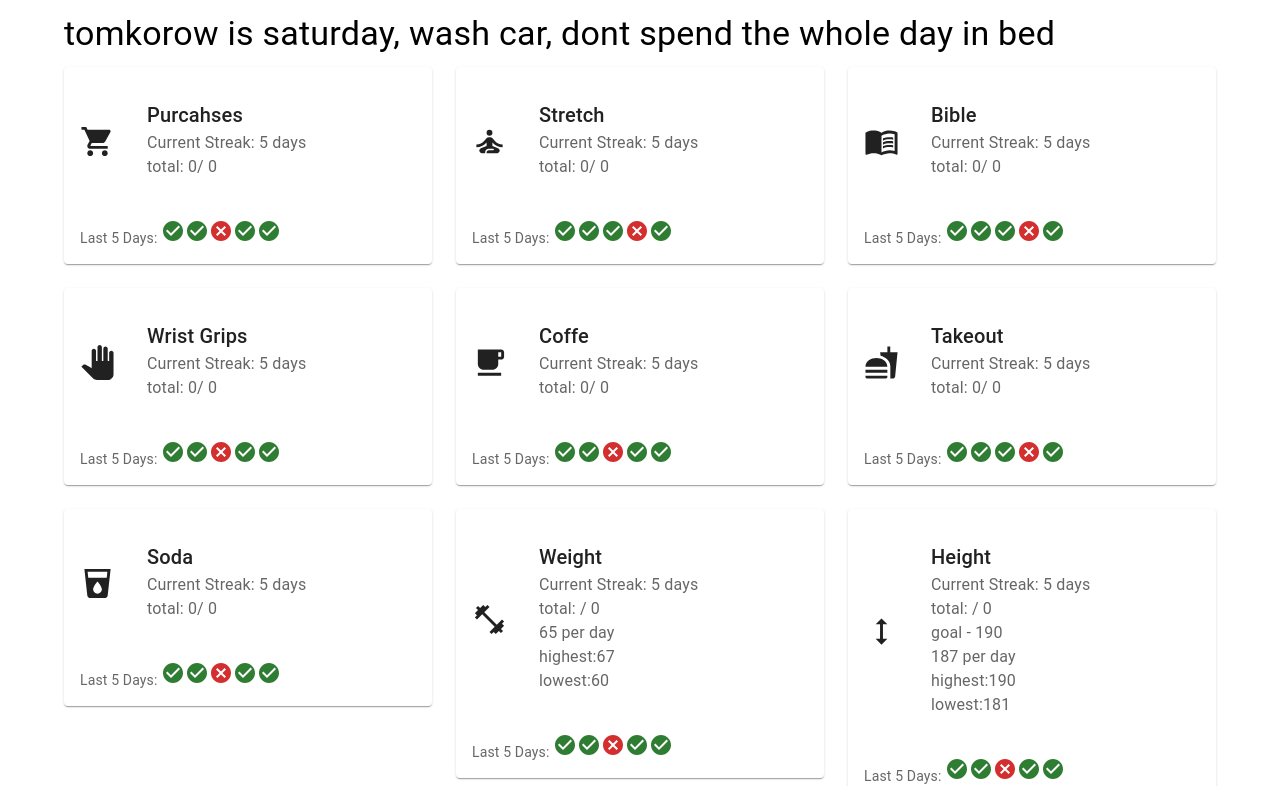
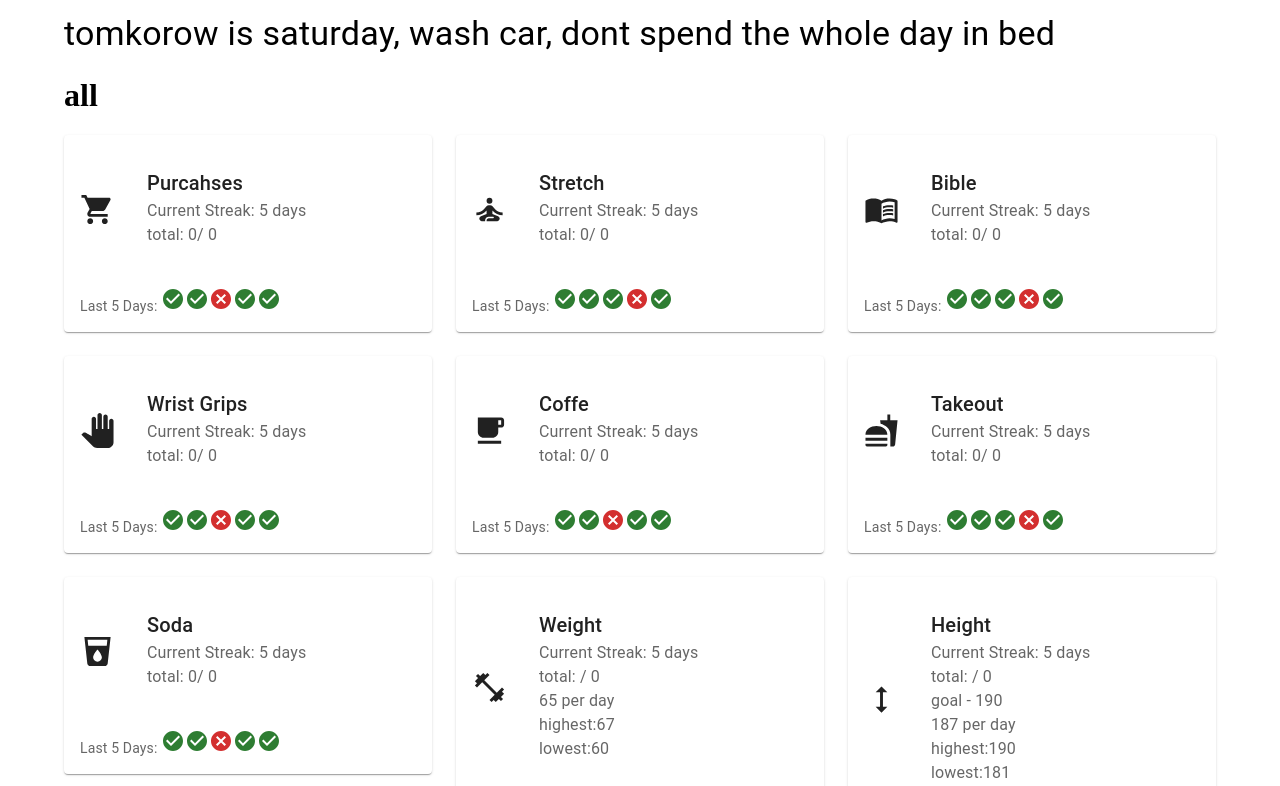
Before and after one commit to codebymarco/life-track-app, a React (Vite) app: page / in a window 1280 px wide. Shown: the part 456-1242 px from the top of the page. Built offline with nearby package versions, Linux system fonts and the light colour scheme.

Commit message:
made more changes

```diff
--- a/src/pages/Entries.tsx
+++ b/src/pages/Entries.tsx
@@ -35,6 +35,7 @@
 type FormData = {
   date: string;
   prayMorning: boolean;
+  prayDay: boolean;
   bookSummary: boolean;
   prayEvening: boolean;
   workout: boolean;
@@ -159,6 +160,7 @@
   >({
     date: "",
     prayMorning: false,
+    prayDay: false,
     bookSummary: false,
     prayEvening: false,
     mast: false,
@@ -229,6 +231,7 @@
     setFormData({
       date: "",
       prayMorning: false,
+      prayDay: false,
       bookSummary: false,
       prayEvening: false,
       mast: false,
@@ -535,6 +538,23 @@
               </Typography>
             }
           />
+
+          <FormControlLabel
+            control={
+              <Checkbox
+                checked={formData.prayDay}
+                name="prayDay"
+                onChange={handleChange}
+                size="small"
+              />
+            }
+            label={
+              <Typography className={classes.checkboxLabel}>
+                Pray Day
+              </Typography>
+            }
+          />
+
           <FormControlLabel
             control={
               <Checkbox
@@ -596,33 +616,6 @@
               <Typography className={classes.checkboxLabel}>Workout</Typography>
             }
           />
-          {formData.workout && (
-            <>
-              <TextField
-                fullWidth
-                variant="outlined"
-                size="small"
-                className={classes.textField}
-                label="Workout Details"
-                name="workoutDetails"
-                value={formData.workoutDetails.join(",")}
-                onChange={handleWorkoutDetailsChange}
-                placeholder="Comma-separated"
-              />
-              <TextField
-                fullWidth
-                variant="outlined"
-                size="small"
-                className={classes.textField}
-                label="Workout Time"
-                type="number"
-                name="workoutTime"
-                value={formData.workoutTime}
-                onChange={handleChange}
-                inputProps={{ min: 0 }}
-              />
-            </>
-          )}
           <FormControlLabel
             control={
               <Checkbox
@@ -925,6 +918,7 @@
             <TableRow>
               <TableCell className={classes.tableHeader}>Date</TableCell>
               <TableCell className={classes.tableHeader}>Pray M</TableCell>
+              <TableCell className={classes.tableHeader}>Pray D</TableCell>
               <TableCell className={classes.tableHeader}>Pray E</TableCell>
               <TableCell className={classes.tableHeader}>Mast</TableCell>
               <TableCell className={classes.tableHeader}>PN</TableCell>
@@ -935,12 +929,10 @@
               <TableCell className={classes.tableHeader}>Showers</TableCell>
               <TableCell className={classes.tableHeader}>
                 Kegels Count
-              </TableCell>{" "}
+              </TableCell>
               <TableCell className={classes.tableHeader}>day type</TableCell>{" "}
-              {/* Renamed */}
               <TableCell className={classes.tableHeader}>Suntime</TableCell>
               <TableCell className={classes.tableHeader}>Jelqs</TableCell>
-              {/* Renamed */}
               <TableCell className={classes.tableHeader}>Coding</TableCell>
               <TableCell className={classes.tableHeader}>smc</TableCell>
               <TableCell className={classes.tableHeader}>snc</TableCell>
@@ -970,6 +962,13 @@
                     <TableCell className={classes.tableCell}>
                       {entry.prayMorning ? <CheckCircleIcon /> : <CancelIcon />}
                     </TableCell>
+
+
+                    <TableCell className={classes.tableCell}>
+                      {entry.prayDay ? <CheckCircleIcon /> : <CancelIcon />}
+                    </TableCell>
+
+
                     <TableCell className={classes.tableCell}>
                       {entry.prayEvening ? <CheckCircleIcon /> : <CancelIcon />}
                     </TableCell>
--- a/src/pages/Home.tsx
+++ b/src/pages/Home.tsx
@@ -204,6 +204,7 @@
     name: string;
     currentStreak: number;
     average?: number;
+    type?: string;
     highest?: number;
     highestDate?: string;
     lowestDate?: string;
@@ -251,6 +252,7 @@
 
   const trackerData: TrackerData = {
     stretch: {
+      type: "WORKOUT",
       name: "Stretch",
       currentStreak: 5,
       history: [true, true, true, false, true],
@@ -311,6 +313,7 @@
       total: pnTotal,
     },
     workout: {
+      type:"WORKOUT",
       name: "Workout",
       currentStreak: 5,
       history: [false, true, true, true, false],
@@ -355,6 +358,7 @@
       average: jelqsAverage,
     },
     wrist_grips: {
+      type:"WORKOUT",
       name: "Wrist Grips",
       currentStreak: 5,
       history: [true, true, false, true, true],
@@ -369,6 +373,7 @@
       average: jelqsAverage,
     },
     jelqs: {
+      type:"WORKOUT",
       name: "Jelqs",
       currentStreak: 5,
       history: [true, true, false, true, true],
@@ -390,6 +395,7 @@
       average: poopAverage,
     },
     kegels: {
+      type:"WORKOUT",
       name: "Kegels",
       currentStreak: 5,
       history: [true, true, false, true, true],
@@ -430,6 +436,7 @@
     },
 
     steps: {
+      type:"WORKOUT",
       name: "Steps",
       currentStreak: 5,
       history: [true, true, false, true, true],
@@ -437,6 +444,7 @@
       average: stepsAverage,
     },
     workoutTime: {
+      type:"WORKOUT",
       name: "Workout Time",
       currentStreak: 5,
       history: [true, true, false, true, true],
@@ -456,6 +464,7 @@
       history: [true, true, true, true, true],
     },
     bikeTime: {
+      type:"WORKOUT",
       name: "Bike Time",
       currentStreak: 5,
       history: [true, true, false, true, true],
@@ -470,6 +479,7 @@
       average: workoutTimeAverage,
     },
     bikeDistance: {
+      type:"WORKOUT",
       name: "Bike Distance",
       currentStreak: 5,
       history: [true, true, false, true, true],
@@ -702,8 +712,82 @@
       </Typography>
 
       {/* Activity Streaks */}
+      <h1>all</h1>
       <Grid container spacing={3}>
         {trackers.map((tracker, index) => (
+          <Grid item xs={12} sm={6} md={4} key={index}>
+            <Card sx={{ display: "flex", flexDirection: "column", p: 2 }}>
+              <Box sx={{ display: "flex", alignItems: "center", mb: 2 }}>
+                <Box sx={{ mr: 2 }}>{tracker.icon}</Box>
+                <CardContent>
+                  <Typography variant="h6">{tracker.activity.name}</Typography>
+                  <Typography color="text.secondary">
+                    Current Streak: {tracker.activity.currentStreak} day
+                    {tracker.activity.currentStreak > 1 ? "s" : ""}
+                  </Typography>
+                  <Typography color="text.secondary">
+                    total: {tracker.activity.total}/ {data.length}
+                  </Typography>
+                  {tracker.activity.goal ? (
+                    <Typography color="text.secondary">
+                      goal - {tracker.activity.goal}
+                    </Typography>
+                  ) : null}
+                  {tracker.activity.average ? (
+                    <Typography color="text.secondary">
+                      {tracker.activity.average} per day
+                    </Typography>
+                  ) : null}
+
+                  {tracker.activity.highest ? (
+                    <Typography color="text.secondary">
+                      highest:
+                      {tracker.activity.highest}
+                    </Typography>
+                  ) : null}
+
+                  {tracker.activity.highestDate ? (
+                    <Typography color="text.secondary">
+                      highestDate:
+                      {tracker.activity.highestDate}
+                    </Typography>
+                  ) : null}
+
+                  {tracker.activity.lowestDate ? (
+                    <Typography color="text.secondary">
+                      highestDate:
+                      {tracker.activity.lowestDate}
+                    </Typography>
+                  ) : null}
+
+                  {tracker.activity.lowest ? (
+                    <Typography color="text.secondary">
+                      lowest:
+                      {tracker.activity.lowest}
+                    </Typography>
+                  ) : null}
+                </CardContent>
+              </Box>
+              <Typography variant="body2" color="text.secondary">
+                Last 5 Days:{" "}
+                {tracker.activity.history.map((status, idx) =>
+                  status ? (
+                    <CheckCircleIcon key={idx} color="success" />
+                  ) : (
+                    <CancelIcon key={idx} color="error" />
+                  )
+                )}
+              </Typography>
+            </Card>
+          </Grid>
+        ))}
+      </Grid>
+
+
+            {/* Activity Streaks */}
+            <h1>Workout</h1>
+      <Grid container spacing={3}>
+        {trackers.filter(tracker => tracker.activity?.type === "WORKOUT").map((tracker, index) => (
           <Grid item xs={12} sm={6} md={4} key={index}>
             <Card sx={{ display: "flex", flexDirection: "column", p: 2 }}>
               <Box sx={{ display: "flex", alignItems: "center", mb: 2 }}>
```
